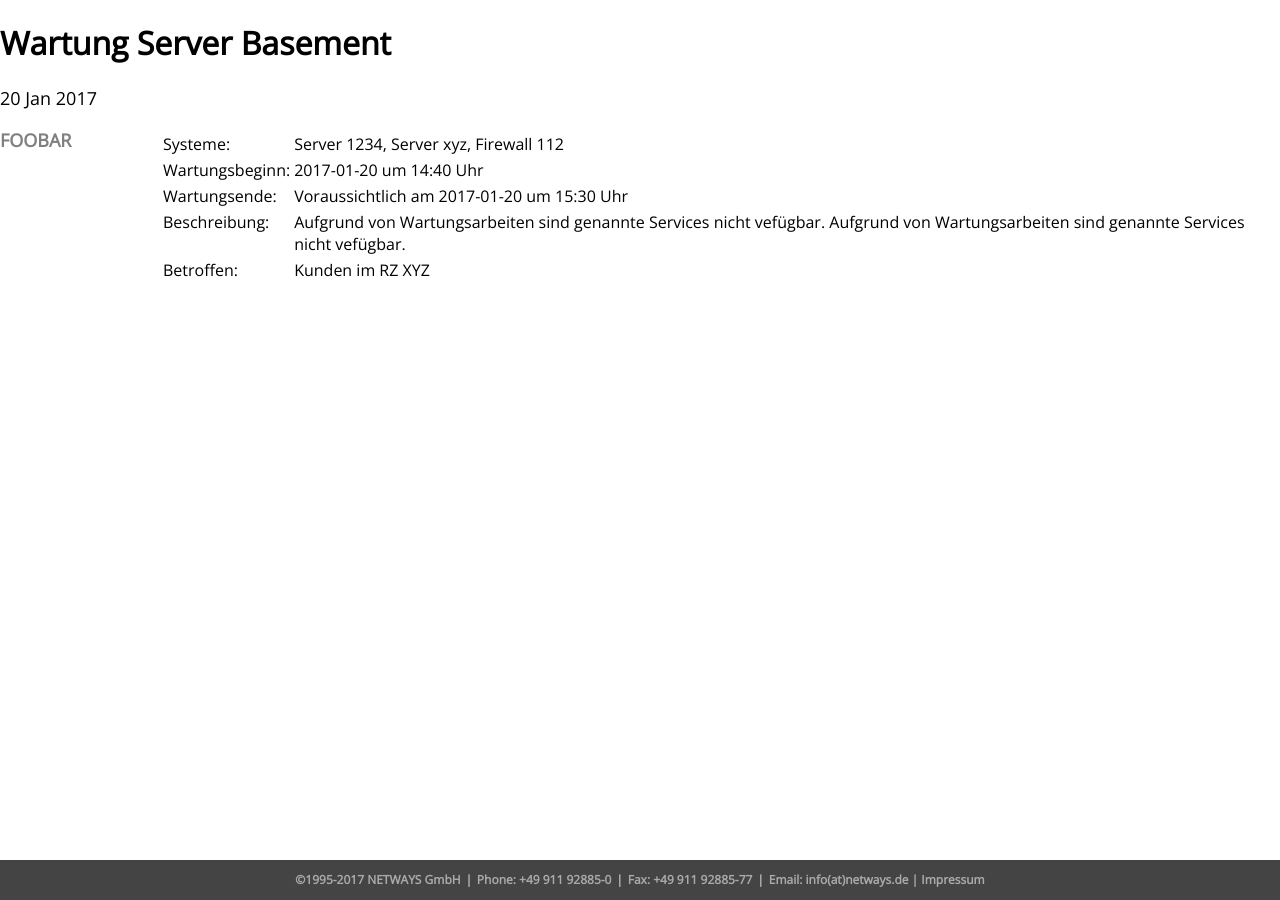
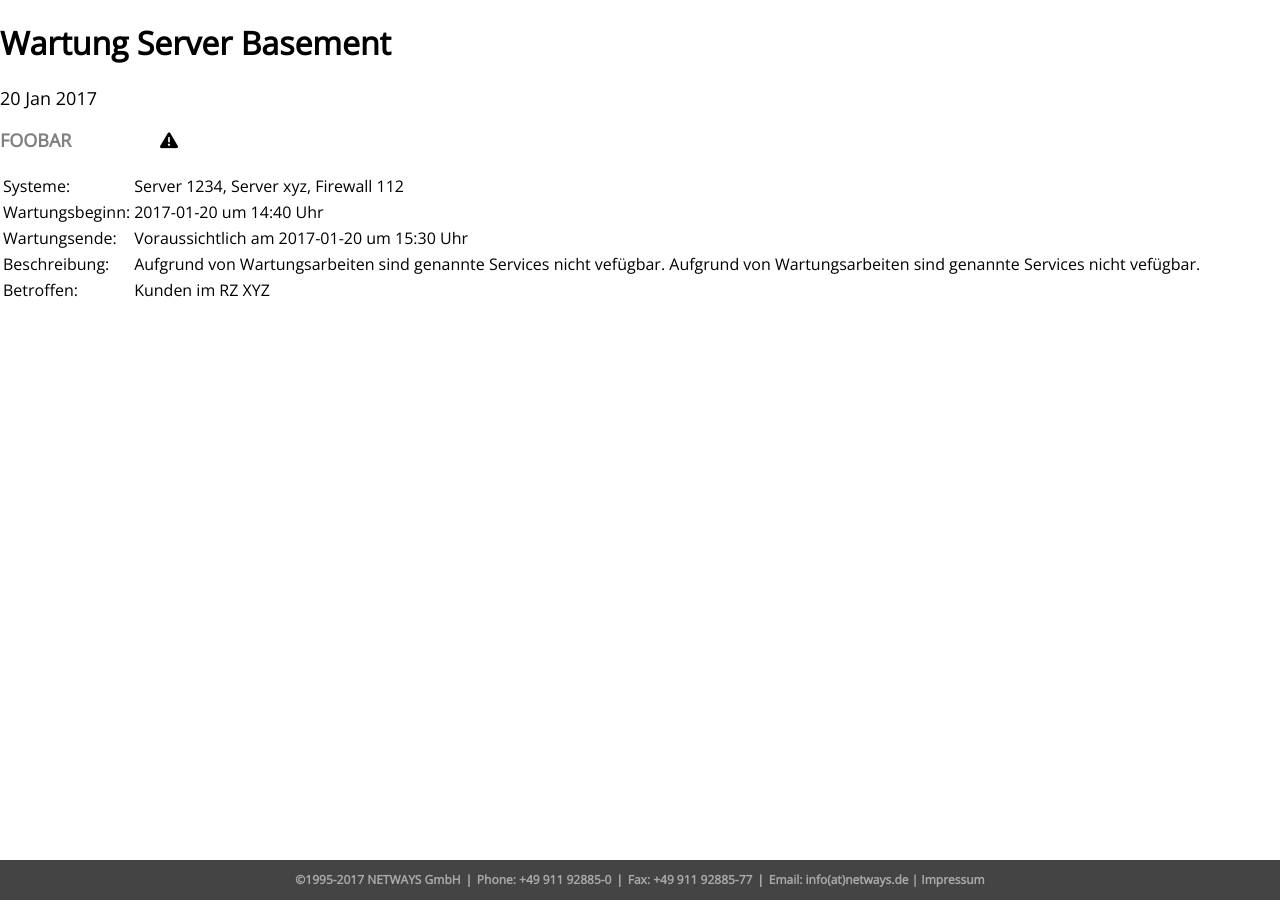
Before and after one commit to Storagegirl/storagegirl.github.io, a Jekyll site: the page built from _posts/2017-01-20-table.md, in a window 1280 px wide. Built offline with Jekyll 4.4.1, drawn with Linux system fonts in a browser that asks for light colours; nearby versions of some CDN libraries; library files that are not in the unit come from our copies.

Commit message:
exclamationtest

```diff
--- a/_posts/2017-01-20-table.md
+++ b/_posts/2017-01-20-table.md
@@ -7,6 +7,8 @@
 
 <div class="boxtime"> FOOBAR </div>
 
+<i class="fa fa-exclamation-triangle" aria-hidden="true"></i>
+
 |                      |                                                                      |
 |----------------------|----------------------------------------------------------------------|
 | Systeme:             | Server 1234, Server xyz, Firewall 112                                |
```
